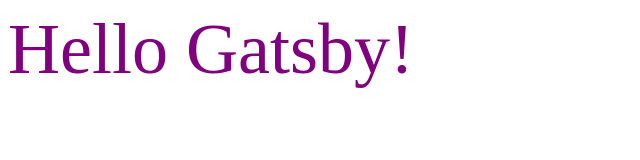
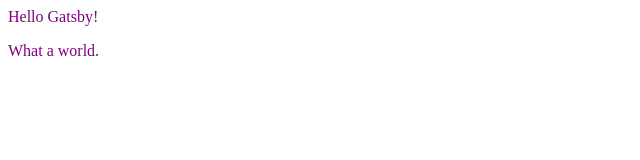
Before and after one commit to Kadecahe/hello-world, a Gatsby site: page / in a window 1280 px wide. Shown: the whole page, without its empty margins (0-640 px from the left). Built offline with nearby package versions, Linux system fonts and the light colour scheme; Gatsby itself is replaced by a stand-in of ours.

Commit message:
FE: React addition

```diff
--- a/src/pages/index.js
+++ b/src/pages/index.js
@@ -1,5 +1,9 @@
 import React from "react"
 
 export default function Home() {
-  return <div style={{color: 'purple', fontSize: '72px'}}>Hello Gatsby!</div>
+  return (
+    <div style={{color: 'purple'}}>
+     <hi>Hello Gatsby!</hi>
+     <p>What a world.</p>
+    </div>)
 }
```
